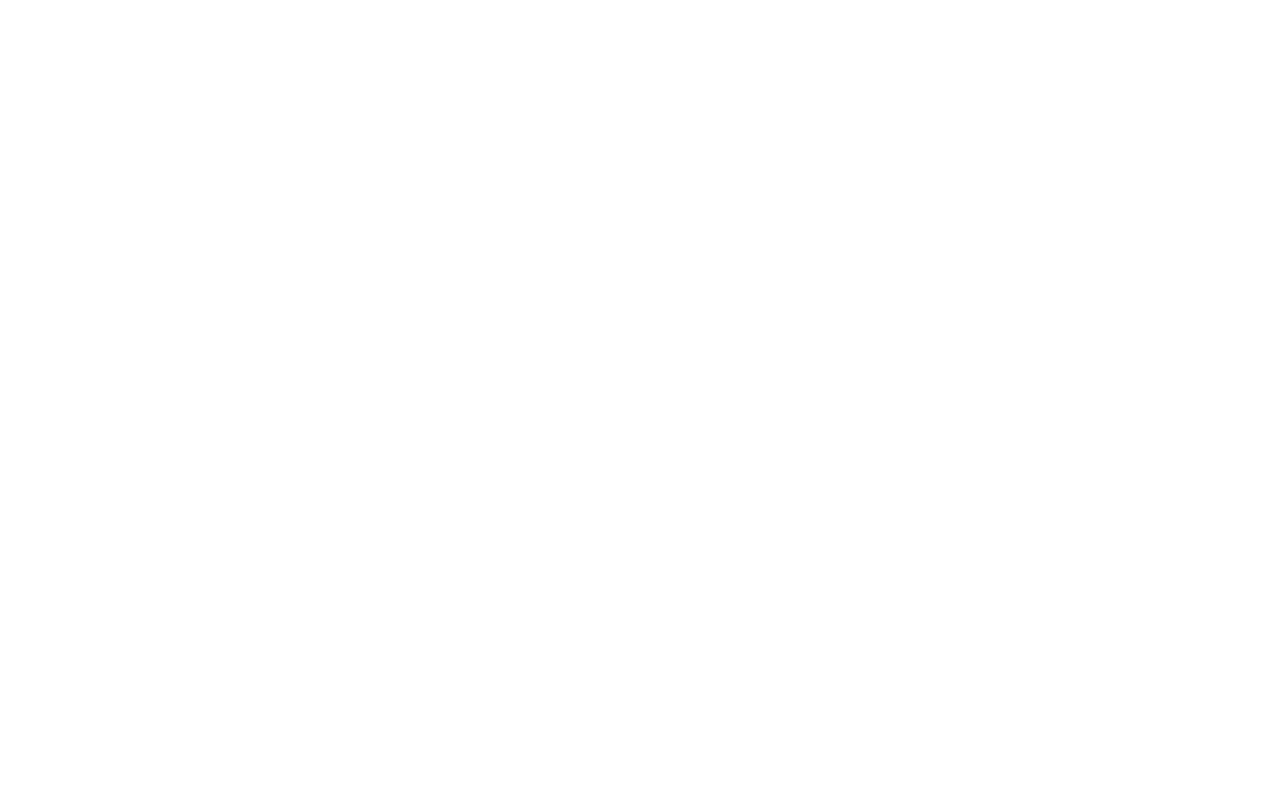
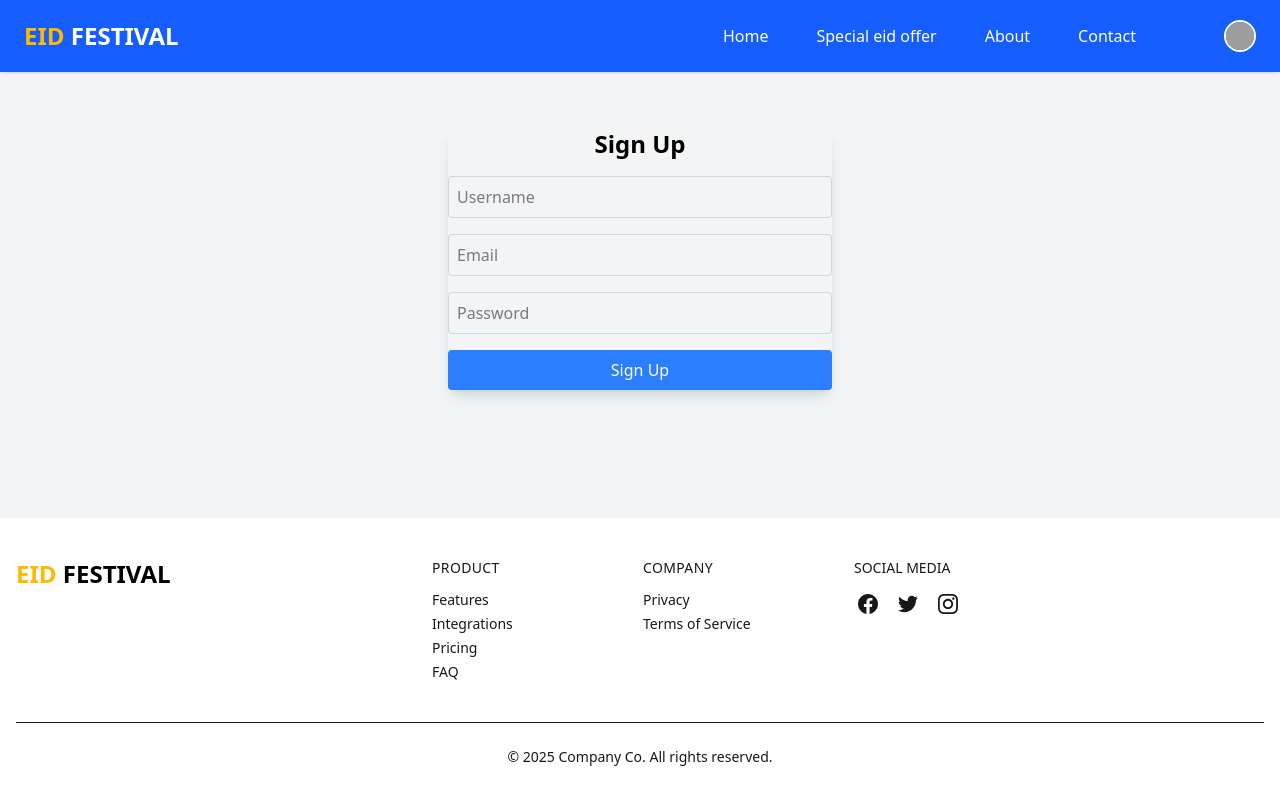
Before and after one commit to nayeem-miah/redux-toolkit-in-react, a React (Vite) app: page /sign-up in a window 1280 px wide. Before the commit this address had no page. Built offline with nearby package versions, Linux system fonts and the light colour scheme; grey boxes are pictures that could not be loaded.

Commit message:
signup form created

```diff
--- a/package.json
+++ b/package.json
@@ -11,6 +11,7 @@
   },
   "dependencies": {
     "@tailwindcss/vite": "^4.0.12",
+    "axios": "^1.8.2",
     "react": "^19.0.0",
     "react-dom": "^19.0.0",
     "react-icons": "^5.5.0",
--- a/src/Layout/Main.jsx
+++ b/src/Layout/Main.jsx
@@ -6,7 +6,7 @@
     return (
         <div>
             <Navbar />
-            <div className="mb-44">
+            <div className="">
                 <Outlet />
             </div>
             <Footer />
--- /dev/null
+++ b/src/Pages/SignUp/SignUp.jsx
@@ -0,0 +1,66 @@
+import { useState } from "react";
+import { useNavigate } from "react-router-dom";
+
+function SignUp() {
+    const [user, setUser] = useState({ username: "", email: "", password: "" });
+    const [error, setError] = useState("");
+    const navigate = useNavigate();
+
+    const handleChange = (e) => {
+        setUser({ ...user, [e.target.name]: e.target.value });
+    };
+
+    const handleSubmit = (e) => {
+        e.preventDefault();
+
+
+
+        try {
+            console.log("User registered successfully", user);
+            // navigate("/login");
+        } catch (error) {
+            console.error("Something went wrong. Please try again.", error);
+        }
+    };
+
+    return (
+        <div className="flex justify-center items-center h-full py-32  bg-gray-100 text-black">
+            <div className=" rounded-lg shadow-lg w-96">
+                <h2 className="text-2xl font-bold mb-4 text-center">Sign Up</h2>
+                {error && <p className="text-red-500 text-center">{error}</p>}
+                <form onSubmit={handleSubmit} className="flex flex-col space-y-4">
+                    <input
+                        type="text"
+                        name="username"
+                        placeholder="Username"
+                        value={user.username}
+                        onChange={handleChange}
+                        required
+                        className="p-2 border border-gray-300 rounded"
+                    />
+                    <input
+                        type="email"
+                        name="email"
+                        placeholder="Email"
+                        value={user.email}
+                        onChange={handleChange}
+                        required
+                        className="p-2 border border-gray-300 rounded"
+                    />
+                    <input
+                        type="password"
+                        name="password"
+                        placeholder="Password"
+                        value={user.password}
+                        onChange={handleChange}
+                        required
+                        className="p-2 border border-gray-300 rounded"
+                    />
+                    <button type="submit" className="bg-blue-500 text-white p-2 rounded hover:bg-blue-600">Sign Up</button>
+                </form>
+            </div>
+        </div>
+    );
+}
+
+export default SignUp;
--- /dev/null
+++ b/src/api/Api.jsx
@@ -0,0 +1,5 @@
+import axios from "axios";
+export const API = axios.create({
+    baseURL: "https://jsonplaceholder.typicode.com/",
+    withCredentials: true
+})
--- a/src/route/Routes.jsx
+++ b/src/route/Routes.jsx
@@ -6,6 +6,7 @@
 import AdminHome from "../Pages/Dashboard/AdminHome";
 import About from "../Pages/About/About";
 import EidOffer from "../Pages/EidOffer/EidOffer";
+import SignUp from "../Pages/SignUp/SignUp";
 
 const RouterApp = () => {
     return (
@@ -13,8 +14,9 @@
             <Route path="/" element={<Main />}>
                 <Route index element={<Home />} />
                 <Route path="contact" element={<Contact />} />
-                <Route path="/about" element={<About />} />
-                <Route path="/eid-offer" element={<EidOffer />} />
+                <Route path="about" element={<About />} />
+                <Route path="eid-offer" element={<EidOffer />} />
+                <Route path="sign-up" element={<SignUp />} />
 
                 {/* dashboard */}
                 <Route path="dashboard" element={<Dashboard />}>
```
Also changed, not shown: 1 other file (tests, documents, lock files or other folders).
